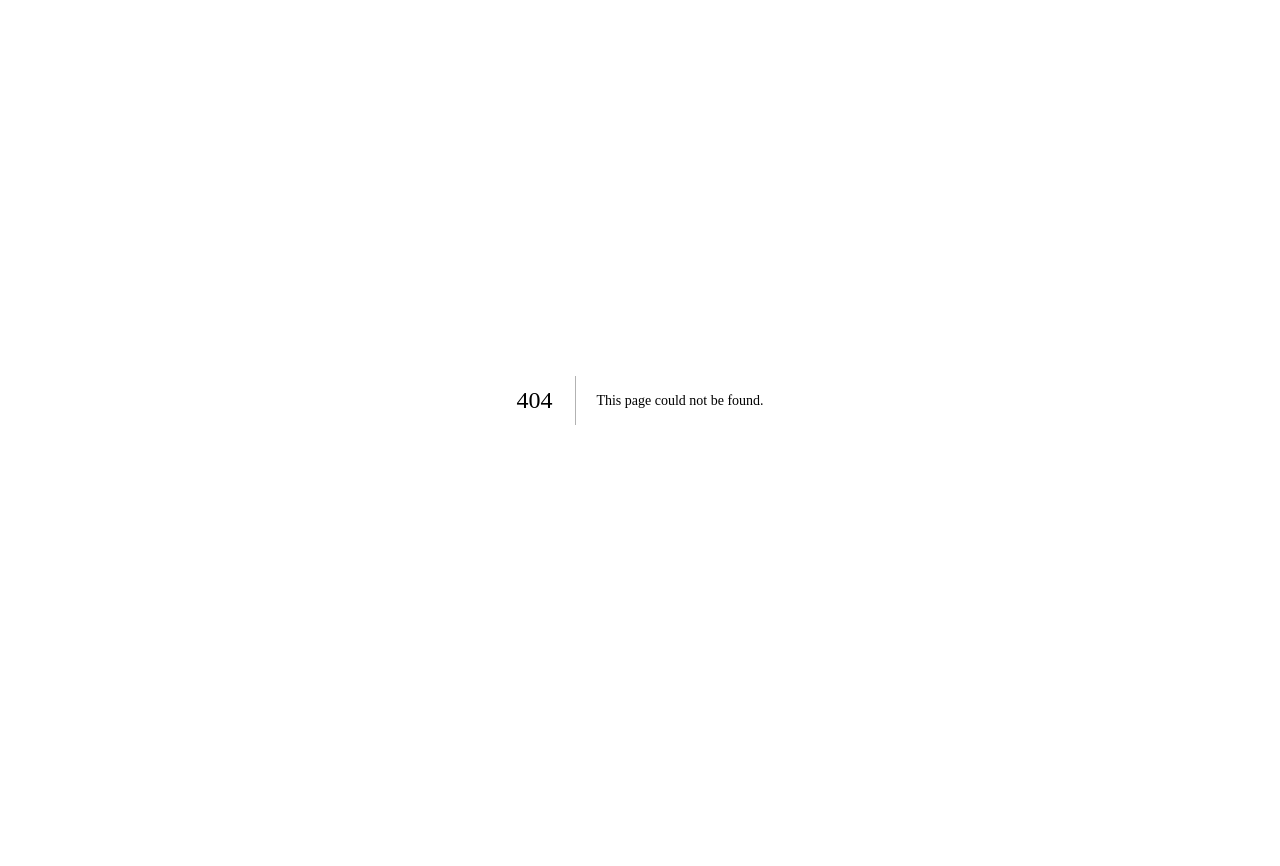
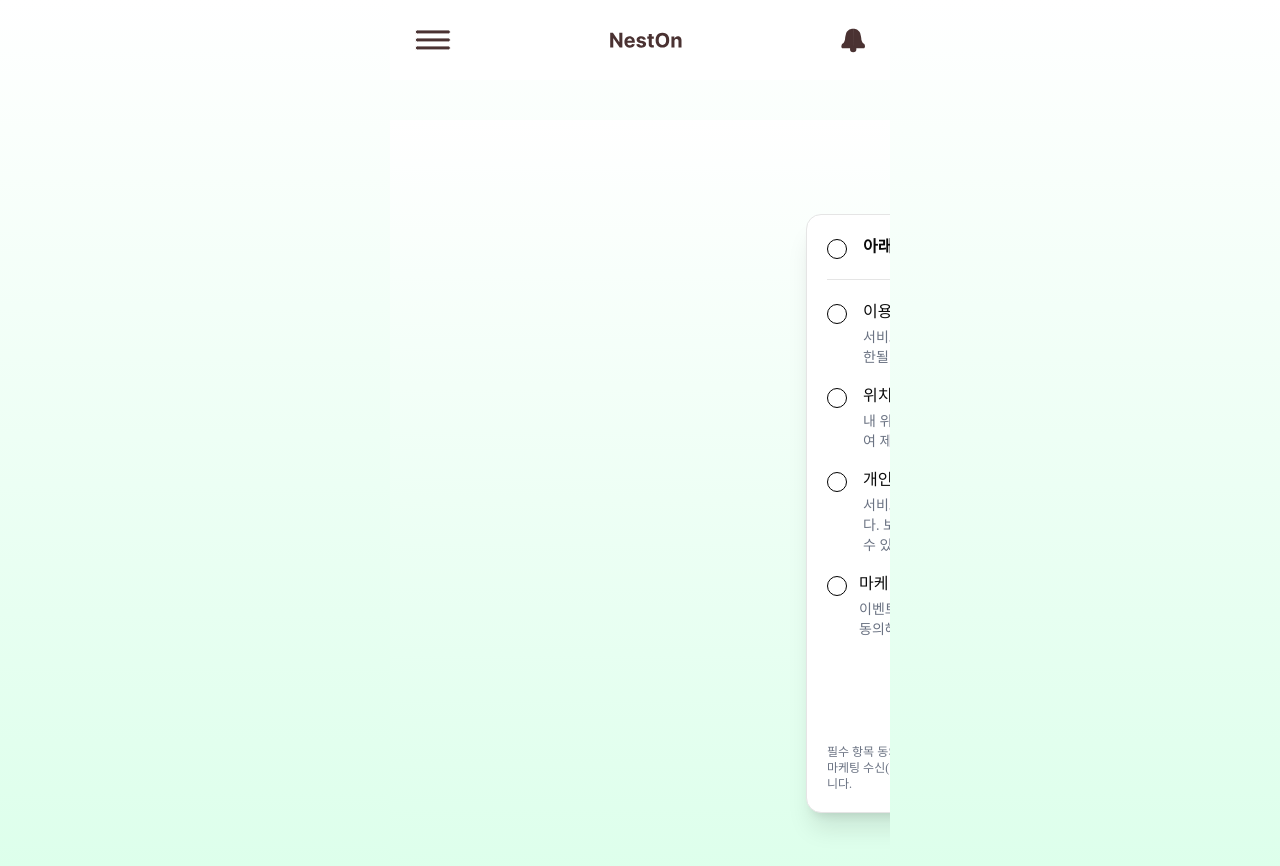
Before and after one commit to Likelion-Yonsei-13th/13-HACKATHON-FRONTEND-Pawsitive, a Next.js app: page /consent in a window 1280 px wide. Before the commit this address had no page. Shown: the top 866 px of the page. Before the commit the page ends 800 px from the top, so only its background shows below. Built offline with nearby package versions, Linux system fonts and the light colour scheme.

Commit message:
feat/이용약관 페이지 구현

```diff
--- /dev/null
+++ b/src/app/(pages)/consent/page.tsx
@@ -0,0 +1,205 @@
+"use client";
+
+import PageLayout from "@/app/components/PageLayout";
+import { useRouter } from "next/navigation";
+import { useEffect, useState } from "react";
+
+const AUTH_KEY = "neston_auth_v1";
+const CONSENT_KEY = "neston_consent_v1";
+
+export default function ConsentPage() {
+  const router = useRouter();
+
+  const [requiredAgree, setRequiredAgree] = useState(false); // 위치기반(필수)
+  const [termsAgree, setTermsAgree] = useState(false); // 이용약관(필수) ★ 추가
+  const [privacyAgree, setPrivacyAgree] = useState(false); // 개인정보(필수) ★ 추가
+  const [marketingAgree, setMarketingAgree] = useState(false); // 마케팅(선택)
+
+  useEffect(() => {
+    try {
+      if (localStorage.getItem(AUTH_KEY)) {
+        router.replace("/");
+        return;
+      }
+      if (localStorage.getItem(CONSENT_KEY)) {
+        router.replace("/login");
+      }
+    } catch {}
+  }, [router]);
+
+  const all = requiredAgree && termsAgree && privacyAgree && marketingAgree; // 전체 동의 상태
+  const allRequired = requiredAgree && termsAgree && privacyAgree; // 필수 3개
+
+  const toggleAll = () => {
+    const next = !all;
+    setRequiredAgree(next);
+    setTermsAgree(next);
+    setPrivacyAgree(next);
+    setMarketingAgree(next);
+  };
+
+  const onSubmit = (e: React.FormEvent<HTMLFormElement>) => {
+    e.preventDefault();
+    if (!allRequired) return;
+
+    try {
+      localStorage.setItem(
+        CONSENT_KEY,
+        JSON.stringify({
+          required: requiredAgree,
+          terms: termsAgree,
+          privacy: privacyAgree,
+          marketing: marketingAgree,
+          ts: Date.now(),
+        })
+      );
+    } catch {}
+
+    router.replace("/login");
+  };
+
+  const checkButton = `shrink-0 aspect-square
+    mt-1 h-5 w-5 rounded-full
+    border border-black bg-white
+    appearance-none
+    transition-all duration-150
+    checked:bg-[radial-gradient(circle_at_50%_50%,_#5E9665_0_52%,_transparent_53%)]
+    checked:shadow-[0_0_4px_1px_rgba(84,167,129,0.35)]
+    focus-visible:outline-none focus-visible:ring-1 focus-visible:ring-emerald-300`;
+
+  return (
+    <PageLayout>
+      <div className="w-screen min-h-screen mt-10 flex items-start justify-center bg-[linear-gradient(180deg,_#fff_0%,_#DBFFEA_100%)] px-13">
+        <div className="w-full max-w-md">
+          <h1 className="mb-7 text-2xl font-semibold  text-center leading-snug">
+            아래 약관에 동의하시면
+            <br />
+            NestOn을 시작합니다
+          </h1>
+
+          <form
+            onSubmit={onSubmit}
+            className="rounded-[15px] bg-white border-1 shadow-xl p-5 space-y-4"
+          >
+            {/* 전체 동의 */}
+            <label className="flex items-start gap-3 cursor-pointer">
+              <input
+                type="checkbox"
+                checked={all}
+                onChange={toggleAll}
+                className={checkButton}
+                aria-label="아래의 내용에 모두 동의합니다"
+              />
+              <span className="font-semibold ml-1">
+                아래의 내용에 모두 동의합니다.
+              </span>
+            </label>
+
+            <hr className="my-5" />
+
+            {/* 이용약관 동의 */}
+            <label className="flex flex-row items-start gap-4 cursor-pointer">
+              <input
+                type="checkbox"
+                checked={termsAgree}
+                onChange={(e) => setTermsAgree(e.target.checked)}
+                className={checkButton}
+                aria-label="이용약관 동의 (필수)"
+              />
+              <span className="flex flex-col">
+                <span className="font-medium">이용약관 동의 (필수)</span>
+                <p className="mt-1 text-sm text-gray-500">
+                  서비스 이용에 관한 기본 규정에 동의합니다. 미동의 시 이용이
+                  제한될 수 있습니다.
+                </p>
+              </span>
+            </label>
+
+            {/* 위치기반 약관 */}
+            <label className="flex flex-row items-start gap-4 cursor-pointer">
+              <input
+                type="checkbox"
+                checked={requiredAgree}
+                onChange={(e) => setRequiredAgree(e.target.checked)}
+                className={checkButton}
+                aria-label="위치 기반 서비스 약관 (필수)"
+              />
+              <span className="flex flex-col">
+                <span className="font-medium">
+                  위치기반 서비스 약관 동의 (필수)
+                </span>
+                <p className="mt-1 text-sm text-gray-500">
+                  내 위치 정보를 활용하여 실시간 거주 환경 장소 정보를
+                  최적화하여 제공합니다. 미동의 시 이용이 제한될 수 있습니다.
+                </p>
+              </span>
+            </label>
+
+            {/* 개인정보 처리방침 동의 */}
+            <label className="flex flex-row items-start gap-4 cursor-pointer">
+              <input
+                type="checkbox"
+                checked={privacyAgree}
+                onChange={(e) => setPrivacyAgree(e.target.checked)}
+                className={checkButton}
+                aria-label="개인정보 처리방침 동의 (필수)"
+              />
+              <span className="flex flex-col">
+                <span className="font-medium">
+                  개인정보 처리방침 동의 (필수)
+                </span>
+                <p className="mt-1 text-sm text-gray-500">
+                  서비스 제공을 위해 필요한 최소한의 개인정보를 수집·이용합니다.
+                  보관 기간과 보호 조치를 포함하며, 미동의 시 이용이 제한될 수
+                  있습니다.
+                </p>
+              </span>
+            </label>
+
+            {/* (선택) 마케팅 푸시 */}
+            <label className="flex items-start gap-3 cursor-pointer">
+              <input
+                type="checkbox"
+                checked={marketingAgree}
+                onChange={(e) => setMarketingAgree(e.target.checked)}
+                className={checkButton}
+                aria-label="마케팅 PUSH 수신 동의 (선택)"
+              />
+              <span>
+                <span className="font-medium">
+                  마케팅 PUSH 수신 동의 (선택)
+                </span>
+                <p className="mt-1 text-sm text-gray-500">
+                  이벤트·혜택 등 광고성 정보를 앱 Push로 받아볼 수 있습니다.
+                  미동의해도 서비스 이용은 가능합니다.
+                </p>
+              </span>
+            </label>
+
+            <div className="flex justify-center items-center mt-4">
+              <button
+                type="submit"
+                disabled={!allRequired}
+                className={`mt-2 px-20 py-3 rounded-[10px] shadow-md transition
+                  ${
+                    allRequired
+                      ? "bg-mainMint text-black"
+                      : "bg-gray-200 text-gray-400 cursor-not-allowed"
+                  }`}
+              >
+                확인
+              </button>
+            </div>
+
+            {/* 안내 문구 */}
+            <p className="mt-8 text-start text-xs text-gray-500">
+              필수 항목 동의 시 서비스 이용이 가능합니다.
+              <br /> 마케팅 수신(선택)은 동의하지 않아도 이용 가능하며, 설정에서
+              다시 변경할 수 있습니다.
+            </p>
+          </form>
+        </div>
+      </div>
+    </PageLayout>
+  );
+}
--- a/src/app/(pages)/login/page.tsx
+++ b/src/app/(pages)/login/page.tsx
@@ -15,13 +15,12 @@
     const password = String(fd.get("password") || "").trim();
     if (!userId || !password) return;
 
-    // 요구사항: 로컬에 저장 (데모 용도)
     localStorage.setItem(
       AUTH_KEY,
       JSON.stringify({ userId, password, ts: Date.now() })
     );
 
-    // 메인으로 이동 → / 에서 인트로만 잠깐 보이고 바로 메인 표시
+    // 로그인 성공 후 홈으로 이동
     router.replace("/");
   };
 
--- a/src/app/components/IntroOverlay.tsx
+++ b/src/app/components/IntroOverlay.tsx
@@ -22,7 +22,7 @@
 
     const timers: ReturnType<typeof setTimeout>[] = [];
 
-    const goLogin = () => router.replace("/login");
+    const goLogin = () => router.replace("/consent");
 
     try {
       const saved = localStorage.getItem(AUTH_KEY);
```
